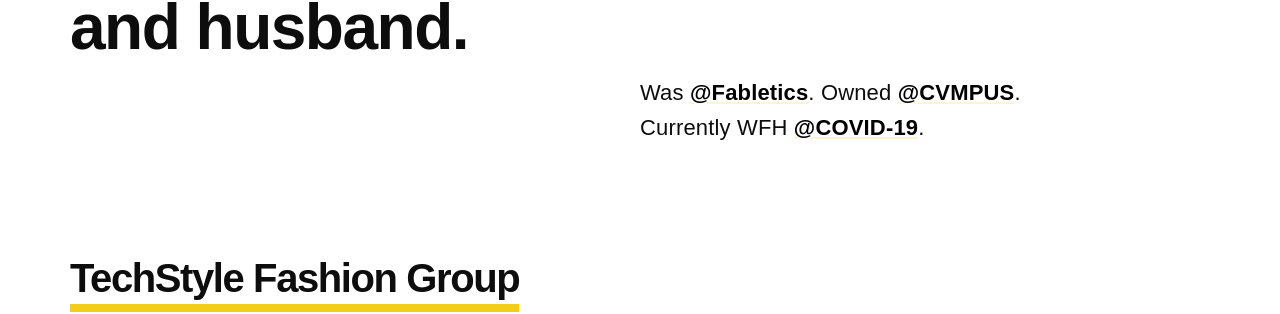
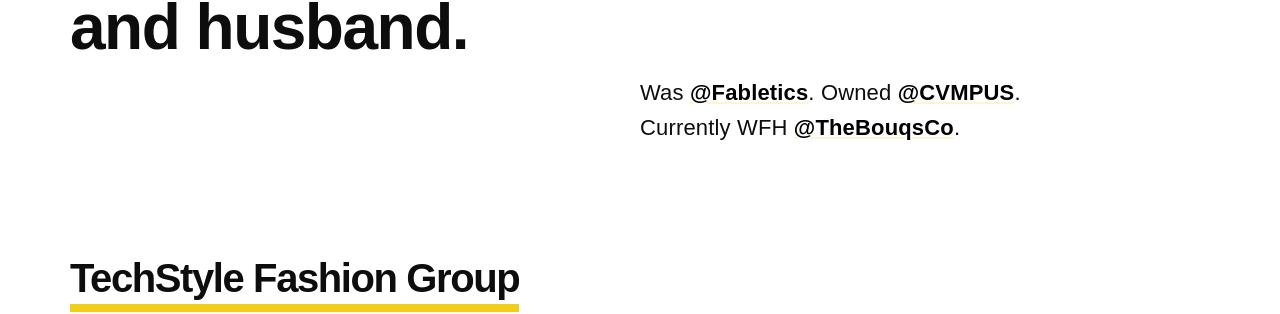
Before and after one commit to aryxmega/awwwry, a Jekyll site: the page built from index.html, in a window 1280 px wide and 900 px high. Shown: the part 429-743 px from the top of the window. Built offline with Jekyll 4.4.1, drawn with Linux system fonts in a browser that asks for light colours; nearby versions of some CDN libraries; some web fonts are replaced.

Commit message:
Update index.html

```diff
--- a/index.html
+++ b/index.html
@@ -2,7 +2,7 @@
 layout: default
 overtitle: "/aw-ree/:"
 title: "American-Indonesian father and husband."
-description: "Was <a href='https://www.fabletics.com' title='Fabletics' target='_blank'>@Fabletics</a>. Owned <a href='https://www.instagram.com/cvmpus' title='CVMPUS' target='_blank'>@CVMPUS</a>. Currently WFH <a href='https://www.linkedin.com/in/awwwry' title='Ary Mega on LinkedIn' target='_blank'>@COVID-19</a>."
+description: "Was <a href='https://www.fabletics.com' title='Fabletics' target='_blank'>@Fabletics</a>. Owned <a href='https://www.instagram.com/cvmpus' title='CVMPUS' target='_blank'>@CVMPUS</a>. Currently WFH <a href='https://www.linkedin.com/in/awwwry' title='Ary Mega on LinkedIn' target='_blank'>@TheBouqsCo</a>."
 featured_image: "https://media.giphy.com/media/aZ3LDBs1ExsE8/giphy.gif"
 ---
 
```
